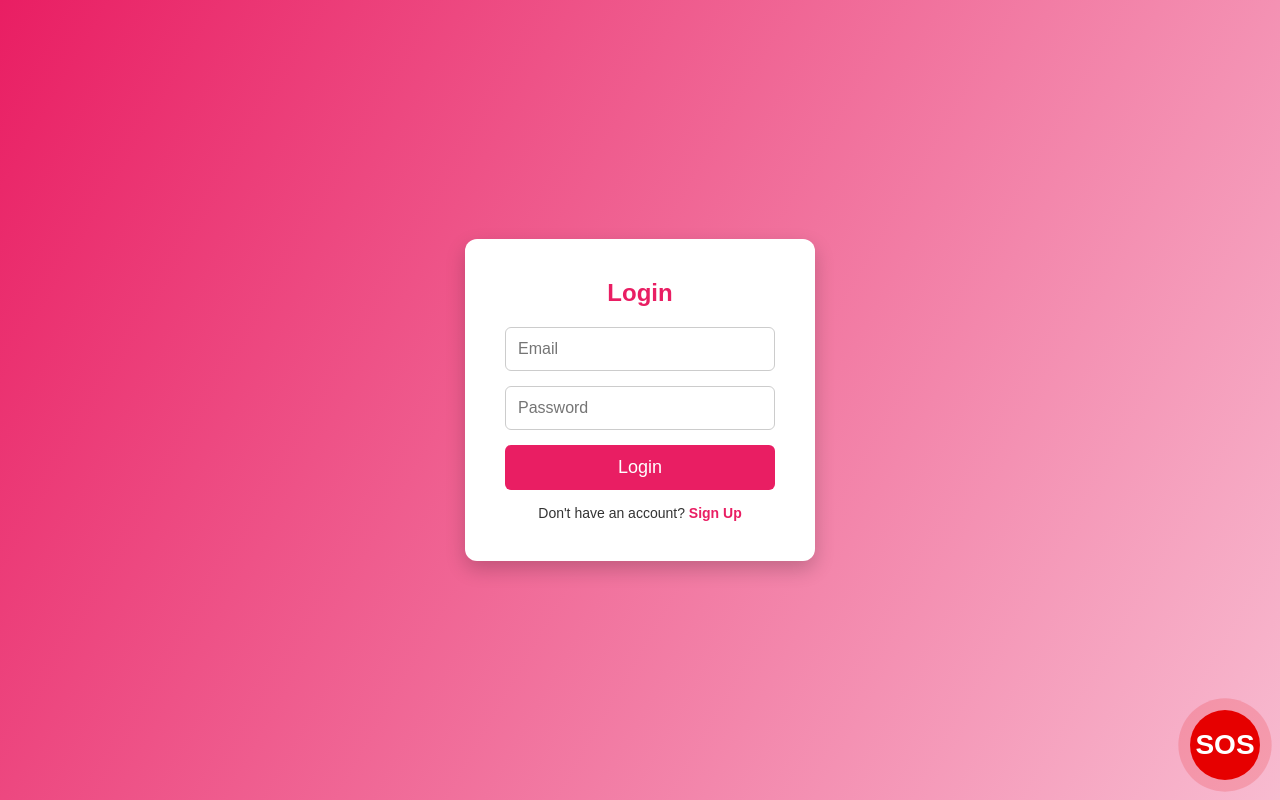
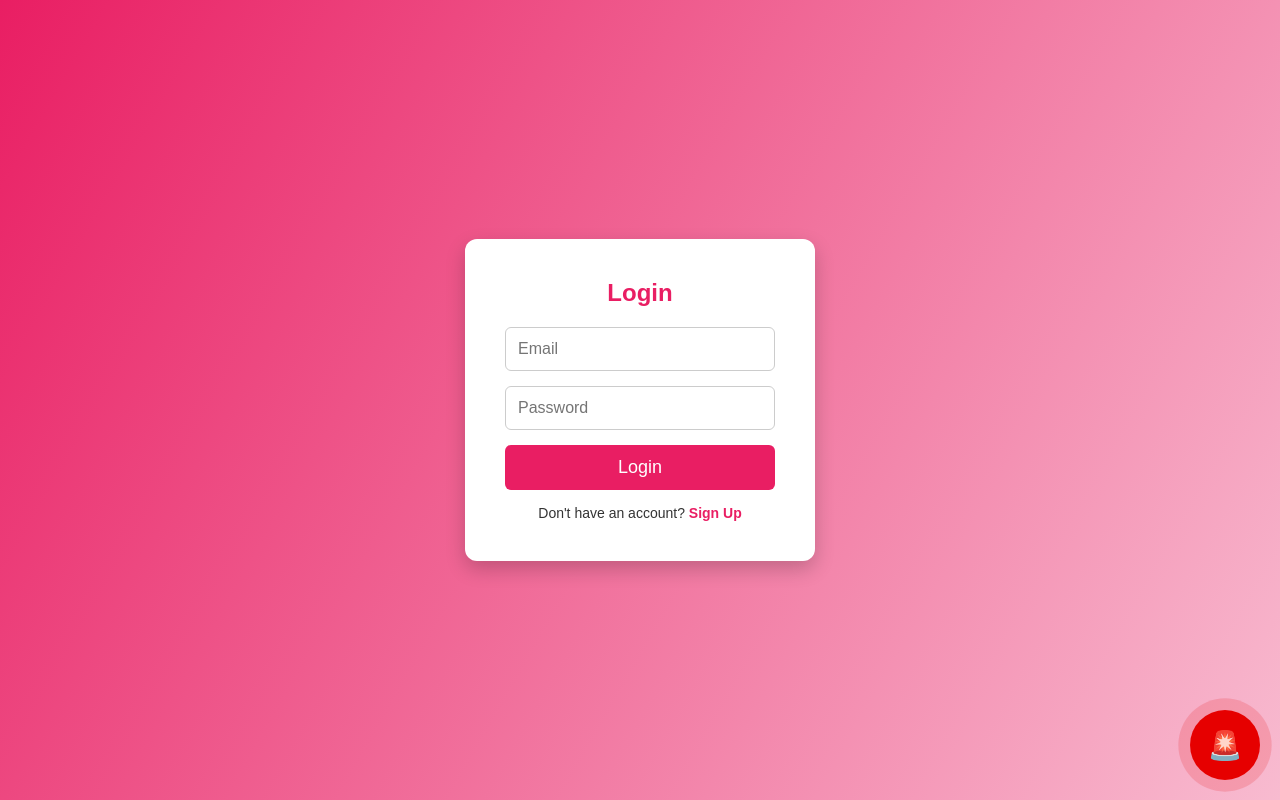
Before and after one commit to Mikesh0712/WEB-DEV, a plain HTML site: page login.html in a window 1280 px wide. Drawn offline with Linux system fonts and the light colour scheme; no server answers.

Commit message:
Update login.html

```diff
--- a/login.html
+++ b/login.html
@@ -28,7 +28,7 @@
   </div>
 
   <!-- SOS Button -->
-  <button id="sos-btn" class="sos-button">SOS</button>
+  <button id="sos-btn" class="sos-button">🚨</button>
 
   <!-- Google Translate -->
   <div id="google_translate_element"></div>
```
